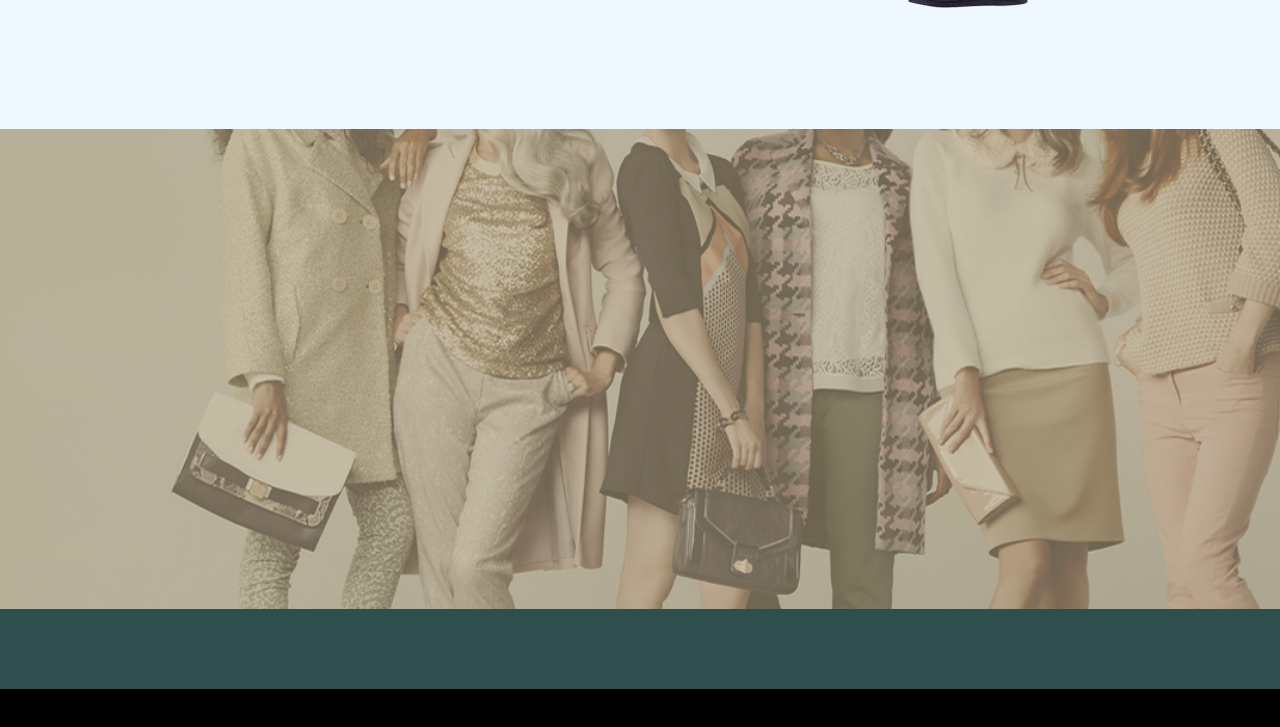
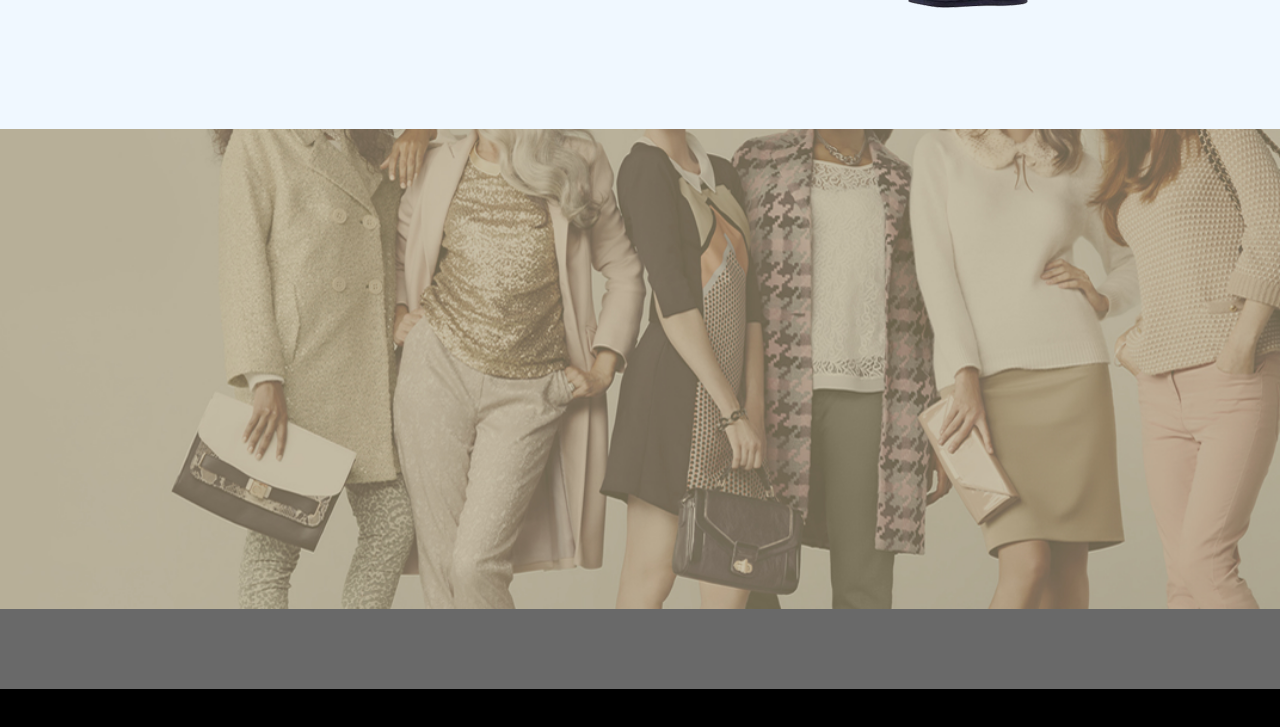
Before and after one commit to mwongeraE/YOLOMY, a plain HTML site: page foundation-6/index.html in a window 1280 px wide. Shown: the part 1670-2397 px from the top of the page. Drawn offline with Linux system fonts and the light colour scheme.

Commit message:
b-g colour change

```diff
--- a/foundation-6/css/app.css
+++ b/foundation-6/css/app.css
@@ -70,7 +70,7 @@ body{
     height: 60%;
 }
 .sale{
-    background-color: darkslategrey;
+    background-color: dimgrey;
     height: 10%;
 }
 .footer{
```
